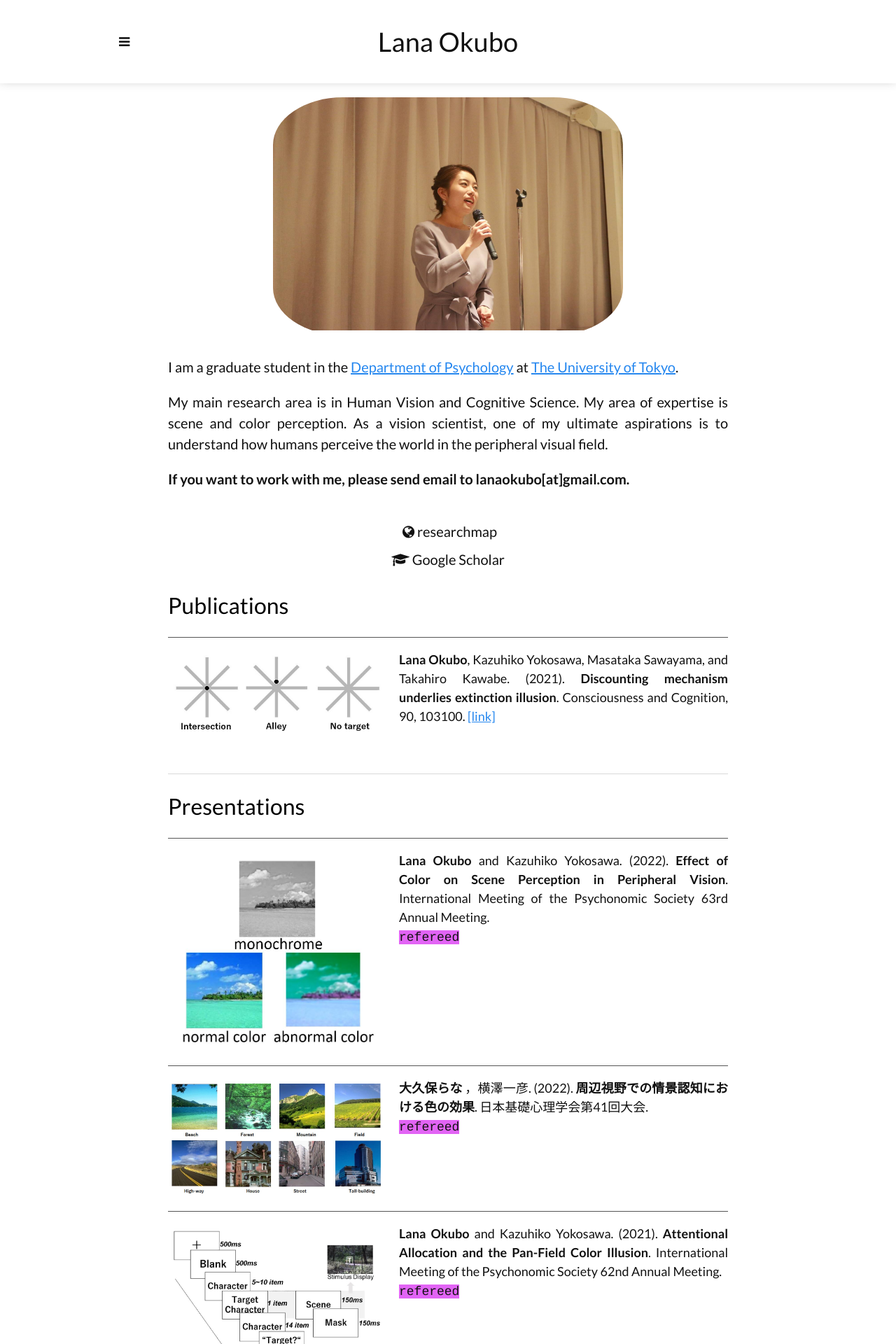
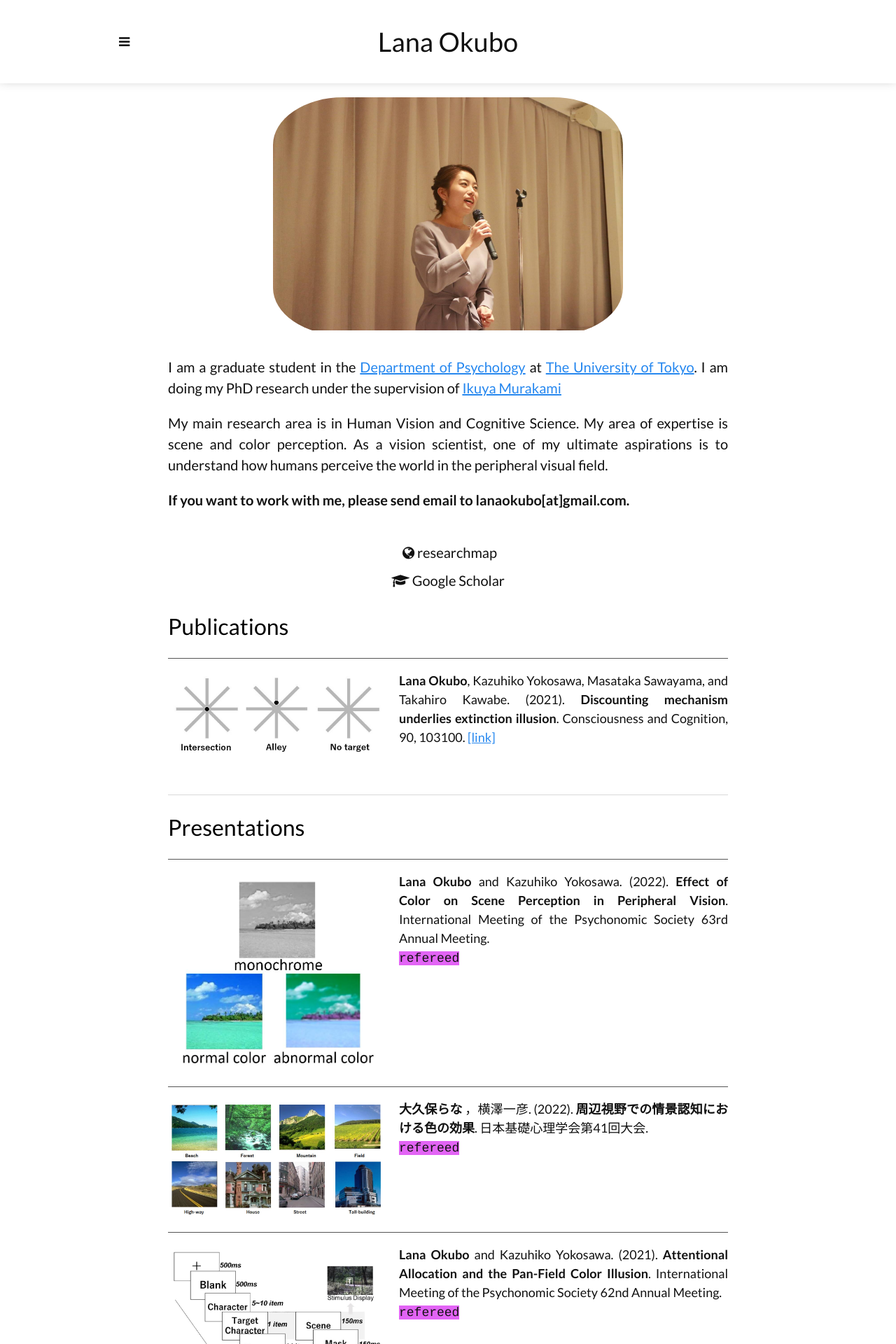
Before and after one commit to LNOKB/lnokb.github.io, a Jekyll site: the page built from index.html, in a window 1280 px wide. Shown: the top 1920 px of the page at 70% size. Built offline with Jekyll 4.4.1, drawn with Linux system fonts in a browser that asks for light colours.

Commit message:
Update index.html

```diff
--- a/index.html
+++ b/index.html
@@ -12,7 +12,7 @@ layout: home-page
       <!-- <p class="subtitle">{{site.about-author}}</p> -->
       <p class="subtitle">
         I am a graduate student in the <a href="http://www.l.u-tokyo.ac.jp/psy/" target="_blank">Department of Psychology</a>
-        at <a href="https://www.u-tokyo.ac.jp/en/" target="_blank">The University of Tokyo</a>.
+        at <a href="https://www.u-tokyo.ac.jp/en/" target="_blank">The University of Tokyo</a>. I am doing my PhD research under the supervision of <a href="https://www.u-tokyo.ac.jp/en/https://www.l.u-tokyo.ac.jp/~ikuya/e/html/ikuya.html" target="_blank">Ikuya Murakami</a>
       </p>
 
       <p class="subtitle">
```
